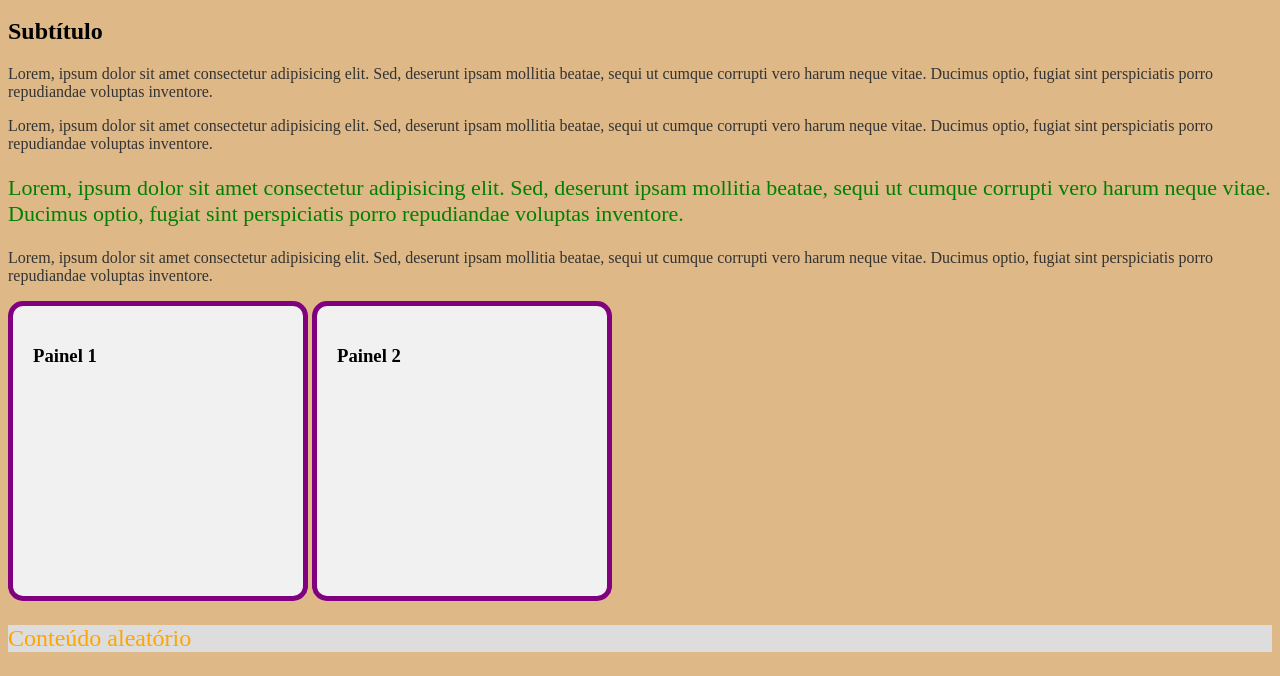
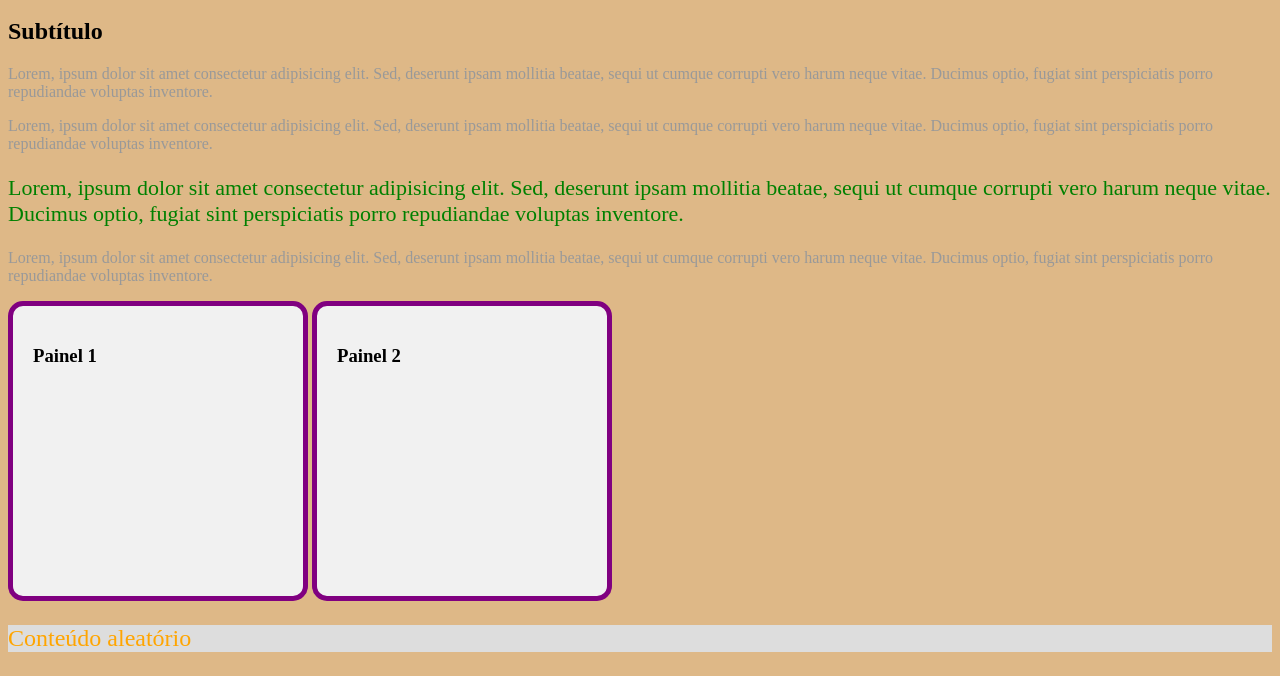
Before and after one commit to djftreinamentos/exemplogit, a website: page public/index.html in a window 1280 px wide. Shown: the part 174-850 px from the top of the page. Drawn offline with Linux system fonts and the light colour scheme.

Commit message:
nova cor

```diff
--- a/public/meusestilos.css
+++ b/public/meusestilos.css
@@ -16,5 +16,5 @@ body{
 }
 
 p{
-    color:#333;
+    color:#999;
 }
```
